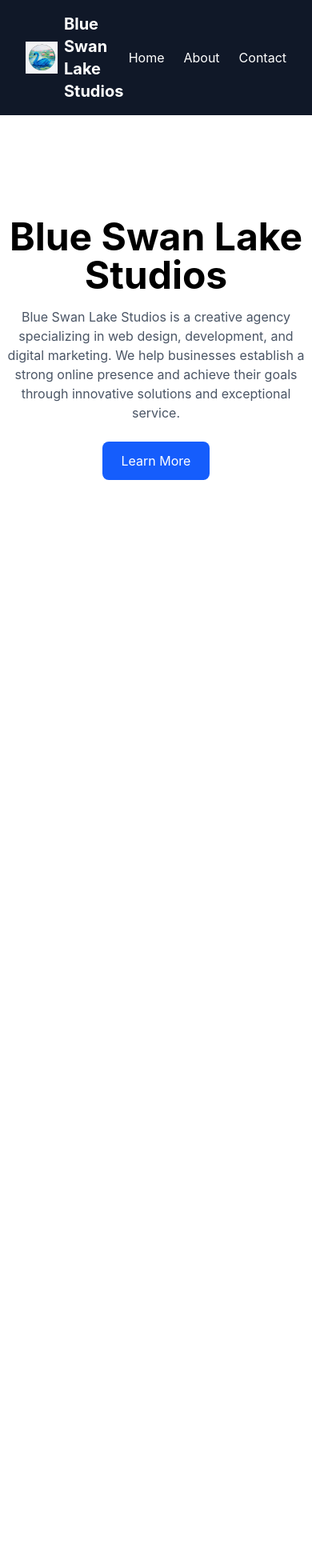
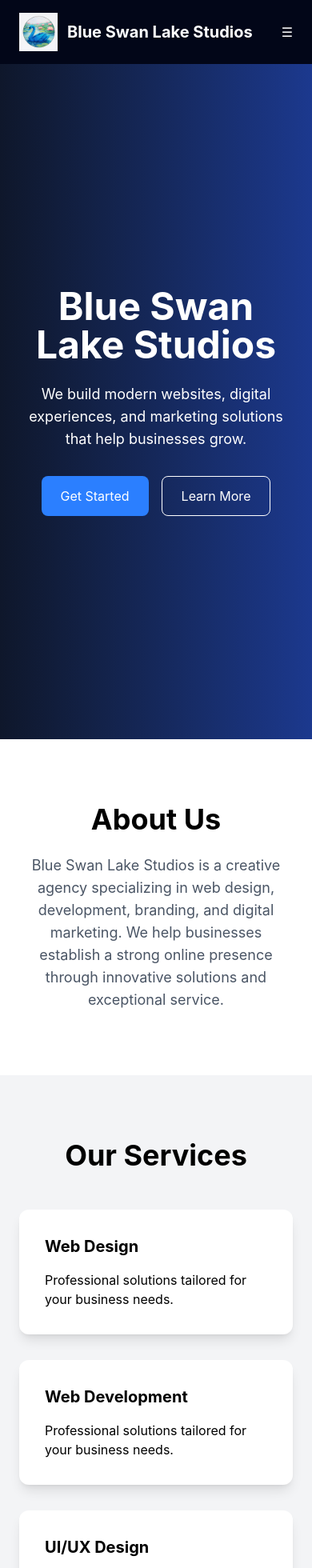
Before and after one commit to BlueSwanLakeStudios/BusinessPage, a React (Vite) app: page / in a window 390 px wide. Shown: the top 1960 px of the page at 80% size. Before the commit the page ends 844 px from the top, so only its background shows below. Built offline with nearby package versions, Linux system fonts and the light colour scheme.

Commit message:
Create responsive landing page

```diff
--- a/src/App.jsx
+++ b/src/App.jsx
@@ -1,15 +1,17 @@
 import Navbar from "./components/Navbar";
 import Hero from "./components/Hero";
-import { useState } from 'react'
-import reactLogo from './assets/react.svg'
-import viteLogo from './assets/vite.svg'
-import heroImg from './assets/hero.png'
-import './App.css'
+import About from "./components/About";
+import Services from "./components/Services";
+import Footer from "./components/Footer";
+
 function App() {
   return (
     <>
       <Navbar />
       <Hero />
+      <About />
+      <Services />
+      <Footer />
     </>
   );
 }
--- /dev/null
+++ b/src/components/About.jsx
@@ -0,0 +1,20 @@
+function About() {
+  return (
+    <section id="about" className="py-20">
+      <div className="max-w-5xl mx-auto text-center px-6">
+        <h2 className="text-4xl font-bold mb-6">
+          About Us
+        </h2>
+
+        <p className="text-lg text-gray-600">
+          Blue Swan Lake Studios is a creative agency specializing
+          in web design, development, branding, and digital marketing.
+          We help businesses establish a strong online presence through
+          innovative solutions and exceptional service.
+        </p>
+      </div>
+    </section>
+  );
+}
+
+export default About;
--- /dev/null
+++ b/src/components/Footer.jsx
@@ -0,0 +1,22 @@
+function Footer() {
+  return (
+    <footer
+      id="contact"
+      className="bg-slate-950 text-white text-center py-8"
+    >
+      <h3 className="text-xl font-bold">
+        Blue Swan Lake Studios
+      </h3>
+
+      <p className="mt-2 text-gray-400">
+        Building Digital Experiences
+      </p>
+
+      <p className="mt-4 text-sm">
+        © 2026 All Rights Reserved
+      </p>
+    </footer>
+  );
+}
+
+export default Footer;
--- a/src/components/Hero.jsx
+++ b/src/components/Hero.jsx
@@ -1,17 +1,27 @@
 function Hero() {
   return (
-    <section className="text-center py-32">
-      <h1 className="text-5xl font-bold mb-4">
+    <section
+      id="home"
+      className="min-h-screen flex flex-col justify-center items-center text-center px-6 bg-gradient-to-r from-slate-900 to-blue-900 text-white"
+    >
+      <h1 className="text-5xl md:text-7xl font-bold mb-6">
         Blue Swan Lake Studios
       </h1>
 
-      <p className="text-gray-600">
-        Blue Swan Lake Studios is a creative agency specializing in web design, development, and digital marketing. We help businesses establish a strong online presence and achieve their goals through innovative solutions and exceptional service.
+      <p className="max-w-3xl text-lg md:text-xl mb-8">
+        We build modern websites, digital experiences,
+        and marketing solutions that help businesses grow.
       </p>
 
-      <button className="mt-6 bg-blue-600 text-white px-6 py-3 rounded-lg">
-        Learn More
-      </button>
+      <div className="flex gap-4 flex-wrap justify-center">
+        <button className="bg-blue-500 px-6 py-3 rounded-lg hover:scale-105 transition">
+          Get Started
+        </button>
+
+        <button className="border px-6 py-3 rounded-lg hover:bg-white hover:text-black transition">
+          Learn More
+        </button>
+      </div>
     </section>
   );
 }
--- a/src/components/Navbar.jsx
+++ b/src/components/Navbar.jsx
@@ -1,20 +1,45 @@
+import { useState } from "react";
 import logo from "../assets/logo.svg";
 
 function Navbar() {
+  const [menuOpen, setMenuOpen] = useState(false);
+
   return (
-    <nav className="flex justify-between items-center px-8 py-4 bg-gray-900 text-white">
-      <div className="flex items-center gap-2">
-        <img src={logo} alt="logo" className="w-10" />
+    <nav className="bg-slate-950 text-white">
+      <div className="max-w-7xl mx-auto px-6 py-4 flex justify-between items-center">
+
+        <div className="flex items-center gap-3">
+          <img src={logo} alt="logo" className="w-12 h-12" />
           <h1 className="font-bold text-xl">
             Blue Swan Lake Studios
           </h1>
         </div>
 
-      <ul className="flex gap-6">
+        <ul className="hidden md:flex gap-8">
+          <li><a href="#home" className="hover:text-blue-400">Home</a></li>
+          <li><a href="#about" className="hover:text-blue-400">About</a></li>
+          <li><a href="#services" className="hover:text-blue-400">Services</a></li>
+          <li><a href="#contact" className="hover:text-blue-400">Contact</a></li>
+        </ul>
+
+        <button
+          className="md:hidden"
+          onClick={() => setMenuOpen(!menuOpen)}
+        >
+          ☰
+        </button>
+      </div>
+
+      {menuOpen && (
+        <div className="md:hidden px-6 pb-4">
+          <ul className="space-y-3">
             <li>Home</li>
             <li>About</li>
+            <li>Services</li>
             <li>Contact</li>
           </ul>
+        </div>
+      )}
     </nav>
   );
 }
--- /dev/null
+++ b/src/components/Services.jsx
@@ -0,0 +1,36 @@
+function Services() {
+  const services = [
+    "Web Design",
+    "Web Development",
+    "UI/UX Design",
+    "SEO Optimization",
+    "Digital Marketing",
+    "Brand Strategy",
+  ];
+
+  return (
+    <section id="services" className="py-20 bg-gray-100">
+      <h2 className="text-4xl font-bold text-center mb-12">
+        Our Services
+      </h2>
+
+      <div className="max-w-6xl mx-auto grid md:grid-cols-3 gap-8 px-6">
+        {services.map((service) => (
+          <div
+            key={service}
+            className="bg-white p-8 rounded-xl shadow-lg hover:-translate-y-2 transition"
+          >
+            <h3 className="text-xl font-bold mb-4">
+              {service}
+            </h3>
+            <p>
+              Professional solutions tailored for your business needs.
+            </p>
+          </div>
+        ))}
+      </div>
+    </section>
+  );
+}
+
+export default Services;
```
Lines whose indentation alone changed are shown as unchanged.
